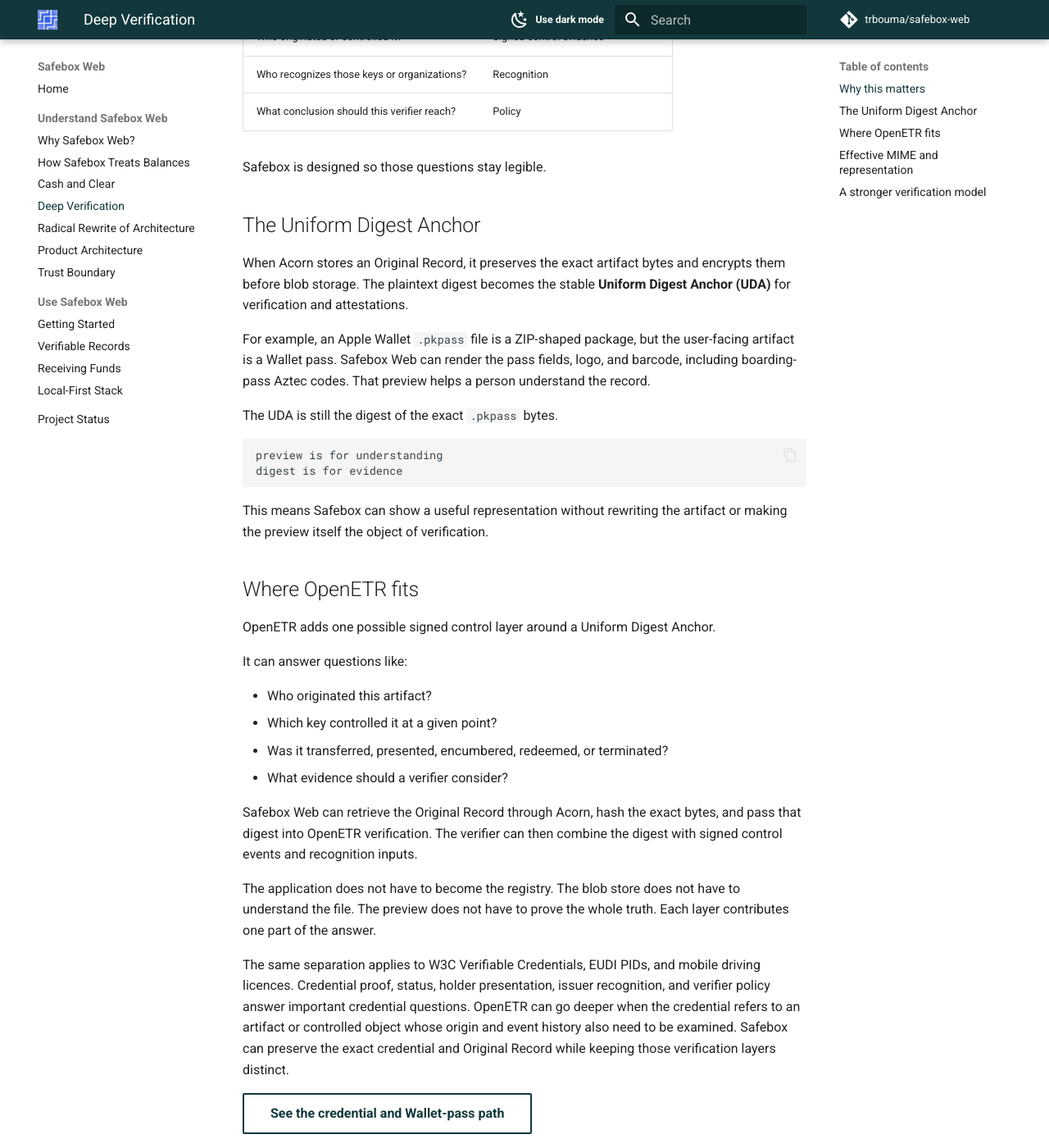
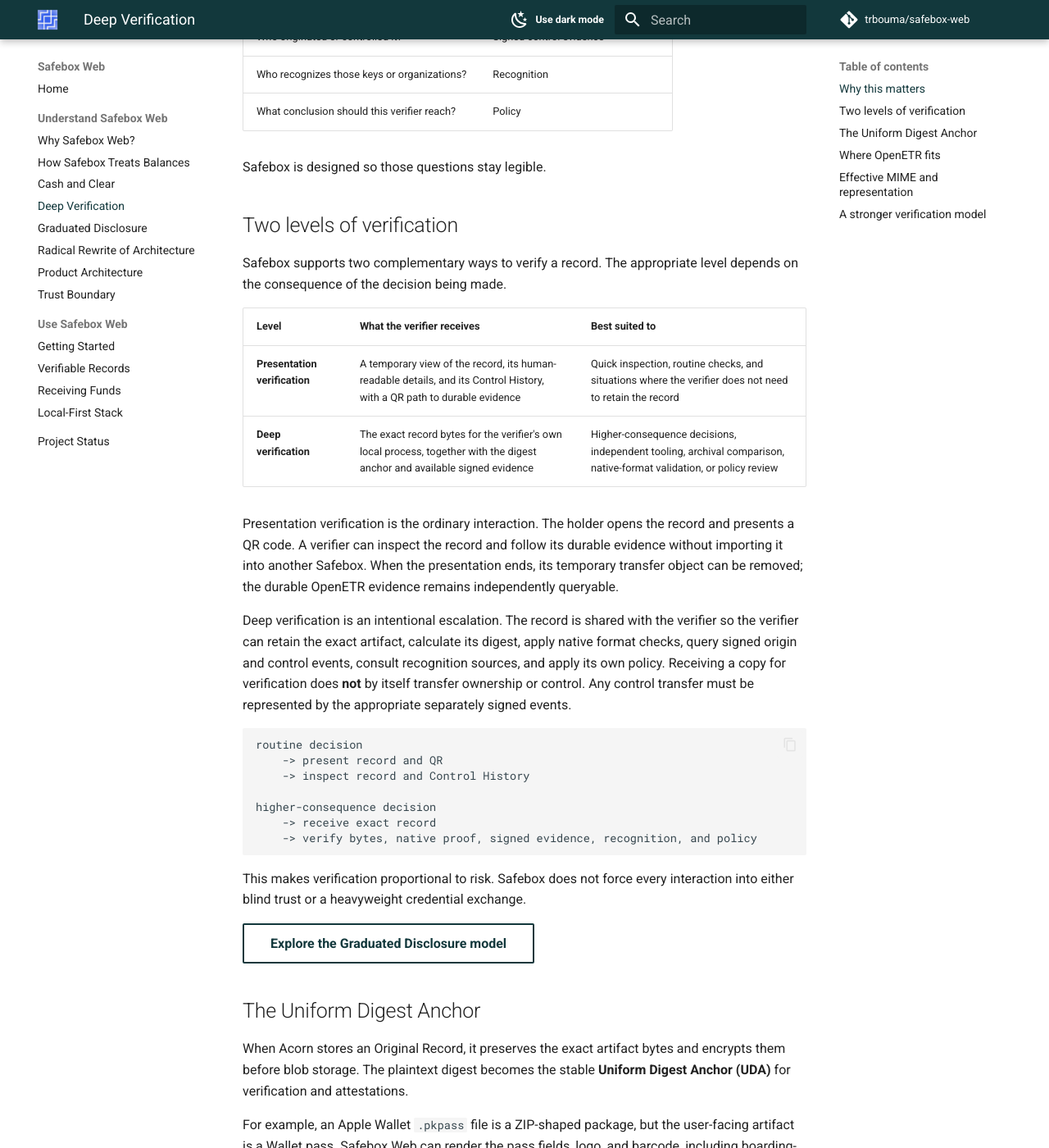
Before and after one commit to trbouma/safebox-web, an MkDocs documentation site: the page built from website/deep-verification.md, in a window 1280 px wide and 1400 px high, scrolled down 1037 px. Shown: the whole window at 82% size. Built offline with MkDocs 1.6.1 and Material for MkDocs 9.7.7, drawn with Linux system fonts in a browser that asks for light colours; comment, search, counter and statistics services are not loaded.

Commit message:
docs: explain graduated disclosure and verification escalation

````diff
--- a/mkdocs.yml
+++ b/mkdocs.yml
@@ -42,6 +42,7 @@
       - How Safebox Treats Balances: how-safebox-treats-funds.md
       - Cash and Clear: cash-and-clear.md
       - Deep Verification: deep-verification.md
+      - Graduated Disclosure: graduated-disclosure.md
       - Radical Rewrite of Architecture: radical-rewrite-of-architecture.md
       - Product Architecture: product-architecture.md
       - Trust Boundary: trust-boundary.md
--- a/website/deep-verification.md
+++ b/website/deep-verification.md
@@ -50,6 +50,44 @@
 | What conclusion should this verifier reach? | Policy |
 
 Safebox is designed so those questions stay legible.
+
+## Two levels of verification
+
+Safebox supports two complementary ways to verify a record. The appropriate
+level depends on the consequence of the decision being made.
+
+| Level | What the verifier receives | Best suited to |
+| --- | --- | --- |
+| **Presentation verification** | A temporary view of the record, its human-readable details, and its Control History, with a QR path to durable evidence | Quick inspection, routine checks, and situations where the verifier does not need to retain the record |
+| **Deep verification** | The exact record bytes for the verifier's own local process, together with the digest anchor and available signed evidence | Higher-consequence decisions, independent tooling, archival comparison, native-format validation, or policy review |
+
+Presentation verification is the ordinary interaction. The holder opens the
+record and presents a QR code. A verifier can inspect the record and follow its
+durable evidence without importing it into another Safebox. When the
+presentation ends, its temporary transfer object can be removed; the durable
+OpenETR evidence remains independently queryable.
+
+Deep verification is an intentional escalation. The record is shared with the
+verifier so the verifier can retain the exact artifact, calculate its digest,
+apply native format checks, query signed origin and control events, consult
+recognition sources, and apply its own policy. Receiving a copy for
+verification does **not** by itself transfer ownership or control. Any control
+transfer must be represented by the appropriate separately signed events.
+
+```text
+routine decision
+    -> present record and QR
+    -> inspect record and Control History
+
+higher-consequence decision
+    -> receive exact record
+    -> verify bytes, native proof, signed evidence, recognition, and policy
+```
+
+This makes verification proportional to risk. Safebox does not force every
+interaction into either blind trust or a heavyweight credential exchange.
+
+[Explore the Graduated Disclosure model](graduated-disclosure.md){ .md-button }
 
 ## The Uniform Digest Anchor
 
````
Also changed, not shown: README.md (+10 -0 lines), docs/OPENETR-ISSUE-VERIFY-DESIGN-NOTE.md (+50 -0 lines), website/graduated-disclosure.md (added, +179 -0 lines).
